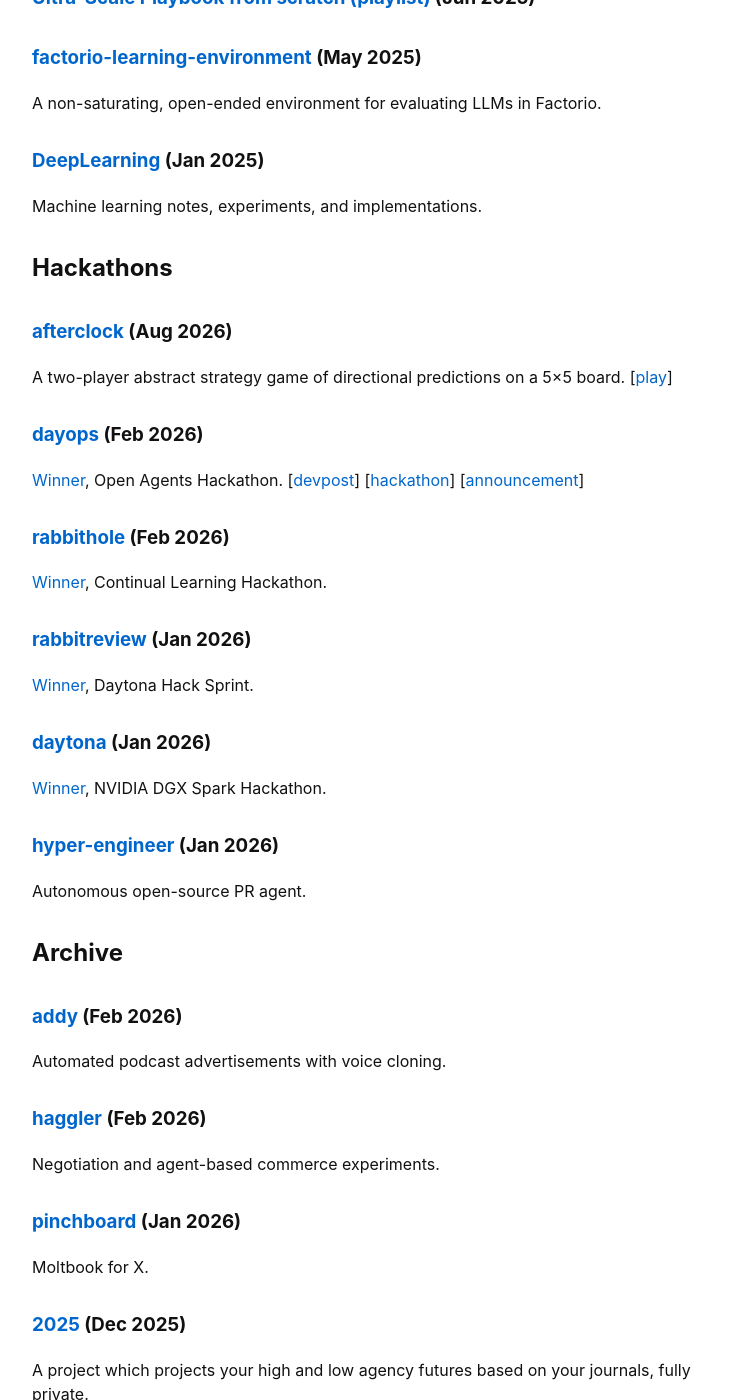
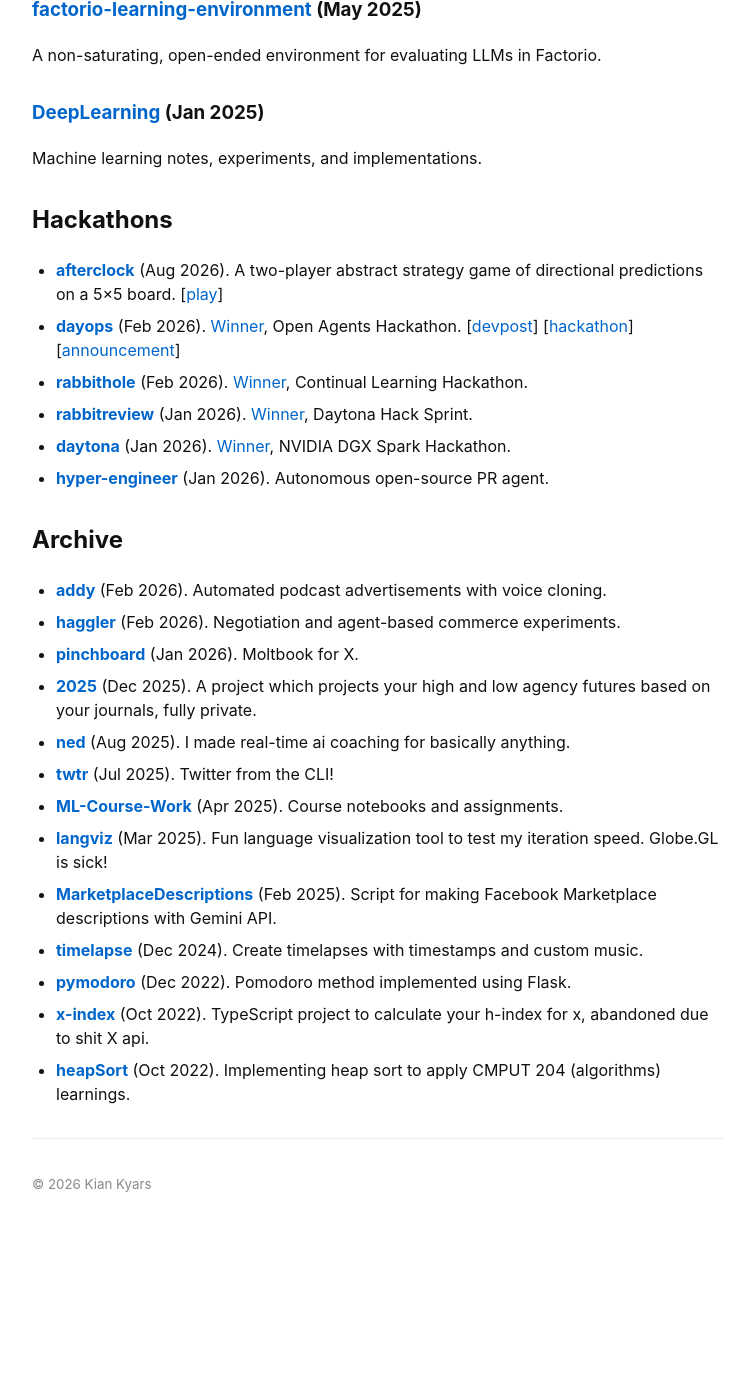
Before and after one commit to kiankyars/kiankyars.github.io, a Jekyll site: the page built from build.md, in a window 1280 px wide and 1400 px high, scrolled down 1538 px. Shown: the whole window, without its empty margins (262-1011 px from the left). Built offline with Jekyll 4.4.1, drawn with Linux system fonts in a browser that asks for light colours; after the commit the page ends 2773 px from its top, so only the background shows below that; some of the changed text lies outside the part shown.

Commit message:
Simplify build page copy and project lists

```diff
--- a/build.md
+++ b/build.md
@@ -4,17 +4,17 @@
 permalink: /build/
 ---
 
-### [GIGAWATT](https://kiankyars.github.io/gigawatt/) (Aug 2026)
+### [Gigawatt](https://kiankyars.github.io/gigawatt/) (Aug 2026)
 
-A diagram-led course following one watt from generation to GPU transistors and back out as heat. [[code](https://github.com/kiankyars/gigawatt)]
+A course on AI data centers: power, cooling, and compute. [[code](https://github.com/kiankyars/gigawatt)]
 
 ### [coldaisle](https://github.com/kiankyars/coldaisle) (Jul 2026)
 
 A deterministic C/CUDA data-center simulator with coupled compute, network, power, and thermal systems.
 
-### [CHIPS](https://www.youtube.com/watch?v=FGT7LZbZe-g) (Jul 2026)
+### [Chips](https://www.youtube.com/watch?v=FGT7LZbZe-g) (Jul 2026)
 
-A diagram-led course following an AI accelerator from chip design through fabrication, packaging, systems, and the data center. [[course](https://kiankyars.github.io/chips/)] [[code](https://github.com/kiankyars/chips)]
+A course on how AI chips are designed, manufactured, and deployed. [[course](https://kiankyars.github.io/chips/)] [[code](https://github.com/kiankyars/chips)]
 
 ### [Intuit RL Environments](https://kiankyars.github.io/intuit-rl-envs/) (May 2026)
 
@@ -48,9 +48,9 @@
 
 Implement naive, GPipe, and 1F1B pipeline schedules. [[course](https://kiankyars.github.io/micropp/)] [[code](https://github.com/kiankyars/micropp)]
 
-### [Nanochat from scratch (playlist)](https://www.youtube.com/playlist?list=PLWVevi-n5pPxm2aahpbLCBUc_giHjIgg0) (Oct 2025)
+### [Nanochat from scratch](https://www.youtube.com/playlist?list=PLWVevi-n5pPxm2aahpbLCBUc_giHjIgg0) (Oct 2025)
 
-### [Ultra-Scale Playbook from scratch (playlist)](https://www.youtube.com/playlist?list=PLWVevi-n5pPy-Y9swxvs5AiTwA_QzUXsr) (Jun 2025)
+### [Ultra-Scale Playbook from scratch](https://www.youtube.com/playlist?list=PLWVevi-n5pPy-Y9swxvs5AiTwA_QzUXsr) (Jun 2025)
 
 ### [factorio-learning-environment](https://github.com/jackhopkins/factorio-learning-environment) (May 2025)
 
@@ -62,80 +62,25 @@
 
 ## Hackathons
 
-### [afterclock](https://github.com/kiankyars/afterclock) (Aug 2026)
-
-A two-player abstract strategy game of directional predictions on a 5×5 board. [[play](https://kiankyars.github.io/afterclock/)]
-
-### [dayops](https://github.com/kiankyars/dayops) (Feb 2026)
-
-[Winner](/awards/#open-agents-hackathon-2026), Open Agents Hackathon. [[devpost](https://devpost.com/software/dayops)] [[hackathon](https://open-agents-hackathon.devpost.com)] [[announcement](https://x.com/AskVenice/status/2027207601323131084)]
-
-### [rabbithole](https://github.com/kiankyars/rabbithole) (Feb 2026)
-
-[Winner](/awards/#continual-learning-hackathon-2026), Continual Learning Hackathon.
-
-### [rabbitreview](https://github.com/skylerkimcodes/rabbitreview) (Jan 2026)
-
-[Winner](/awards/#daytona-hack-sprint-2026), Daytona Hack Sprint.
-
-### [daytona](https://github.com/kiankyars/daytona) (Jan 2026)
-
-[Winner](/awards/#nvidia-dgx-spark-hackathon-2026), NVIDIA DGX Spark Hackathon.
-
-### [hyper-engineer](https://github.com/kiankyars/hyper-engineer) (Jan 2026)
-
-Autonomous open-source PR agent.
+- **[afterclock](https://github.com/kiankyars/afterclock)** (Aug 2026). A two-player abstract strategy game of directional predictions on a 5×5 board. [[play](https://kiankyars.github.io/afterclock/)]
+- **[dayops](https://github.com/kiankyars/dayops)** (Feb 2026). [Winner](/awards/#open-agents-hackathon-2026), Open Agents Hackathon. [[devpost](https://devpost.com/software/dayops)] [[hackathon](https://open-agents-hackathon.devpost.com)] [[announcement](https://x.com/AskVenice/status/2027207601323131084)]
+- **[rabbithole](https://github.com/kiankyars/rabbithole)** (Feb 2026). [Winner](/awards/#continual-learning-hackathon-2026), Continual Learning Hackathon.
+- **[rabbitreview](https://github.com/skylerkimcodes/rabbitreview)** (Jan 2026). [Winner](/awards/#daytona-hack-sprint-2026), Daytona Hack Sprint.
+- **[daytona](https://github.com/kiankyars/daytona)** (Jan 2026). [Winner](/awards/#nvidia-dgx-spark-hackathon-2026), NVIDIA DGX Spark Hackathon.
+- **[hyper-engineer](https://github.com/kiankyars/hyper-engineer)** (Jan 2026). Autonomous open-source PR agent.
 
 ## Archive
 
-### [addy](https://github.com/kiankyars/addy) (Feb 2026)
-
-Automated podcast advertisements with voice cloning.
-
-### [haggler](https://github.com/kiankyars/haggler) (Feb 2026)
-
-Negotiation and agent-based commerce experiments.
-
-### [pinchboard](https://github.com/kiankyars/pinchboard) (Jan 2026)
-
-Moltbook for X.
-
-### [2025](https://github.com/kiankyars/2025) (Dec 2025)
-
-A project which projects your high and low agency futures based on your journals, fully private.
-
-### [ned](https://github.com/kiankyars/ned) (Aug 2025)
-
-I made real-time ai coaching for basically anything.
-
-### [twtr](https://github.com/kiankyars/twtr) (Jul 2025)
-
-Twitter from the CLI!
-
-### [ML-Course-Work](https://github.com/kiankyars/ML-Course-Work) (Apr 2025)
-
-Course notebooks and assignments.
-
-### [langviz](https://github.com/kiankyars/langviz) (Mar 2025)
-
-Fun language visualization tool to test my iteration speed. Globe.GL is sick!
-
-### [MarketplaceDescriptions](https://github.com/kiankyars/MarketplaceDescriptions) (Feb 2025)
-
-Script for making Facebook Marketplace descriptions with Gemini API.
-
-### [timelapse](https://github.com/kiankyars/timelapse) (Dec 2024)
-
-Create timelapses with timestamps and custom music.
-
-### [pymodoro](https://github.com/kiankyars/pymodoro) (Dec 2022)
-
-Pomodoro method implemented using Flask.
-
-### [x-index](https://github.com/kiankyars/x-index) (Oct 2022)
-
-TypeScript project to calculate your h-index for x, abandoned due to shit X api.
-
-### [heapSort](https://github.com/kiankyars/heapSort) (Oct 2022)
-
-Implementing heap sort to apply CMPUT 204 (algorithms) learnings.
+- **[addy](https://github.com/kiankyars/addy)** (Feb 2026). Automated podcast advertisements with voice cloning.
+- **[haggler](https://github.com/kiankyars/haggler)** (Feb 2026). Negotiation and agent-based commerce experiments.
+- **[pinchboard](https://github.com/kiankyars/pinchboard)** (Jan 2026). Moltbook for X.
+- **[2025](https://github.com/kiankyars/2025)** (Dec 2025). A project which projects your high and low agency futures based on your journals, fully private.
+- **[ned](https://github.com/kiankyars/ned)** (Aug 2025). I made real-time ai coaching for basically anything.
+- **[twtr](https://github.com/kiankyars/twtr)** (Jul 2025). Twitter from the CLI!
+- **[ML-Course-Work](https://github.com/kiankyars/ML-Course-Work)** (Apr 2025). Course notebooks and assignments.
+- **[langviz](https://github.com/kiankyars/langviz)** (Mar 2025). Fun language visualization tool to test my iteration speed. Globe.GL is sick!
+- **[MarketplaceDescriptions](https://github.com/kiankyars/MarketplaceDescriptions)** (Feb 2025). Script for making Facebook Marketplace descriptions with Gemini API.
+- **[timelapse](https://github.com/kiankyars/timelapse)** (Dec 2024). Create timelapses with timestamps and custom music.
+- **[pymodoro](https://github.com/kiankyars/pymodoro)** (Dec 2022). Pomodoro method implemented using Flask.
+- **[x-index](https://github.com/kiankyars/x-index)** (Oct 2022). TypeScript project to calculate your h-index for x, abandoned due to shit X api.
+- **[heapSort](https://github.com/kiankyars/heapSort)** (Oct 2022). Implementing heap sort to apply CMPUT 204 (algorithms) learnings.
```
Also changed, not shown: other parts of build.md (+2 -2 lines).
